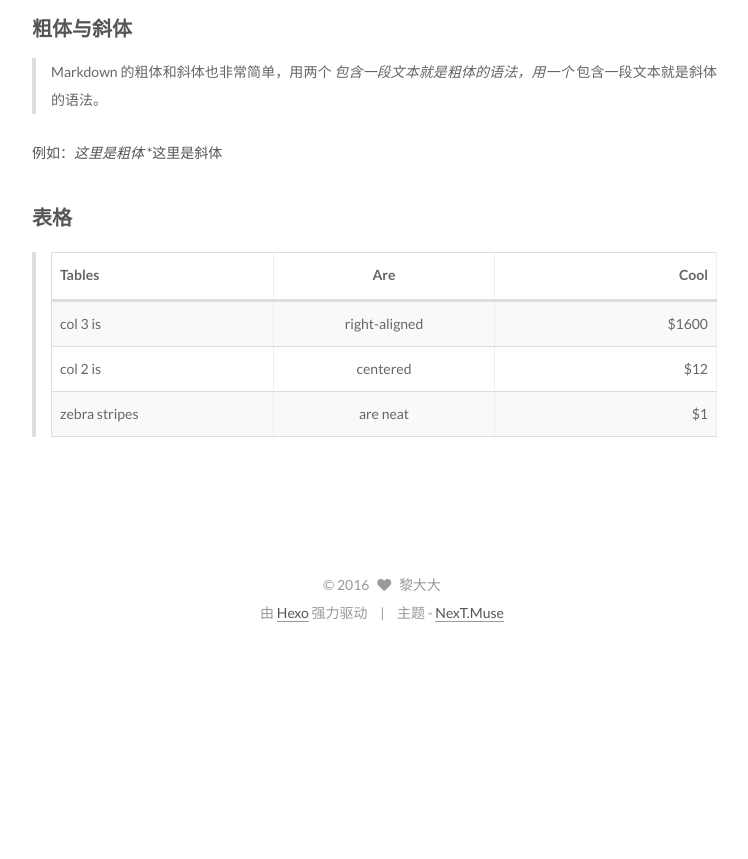
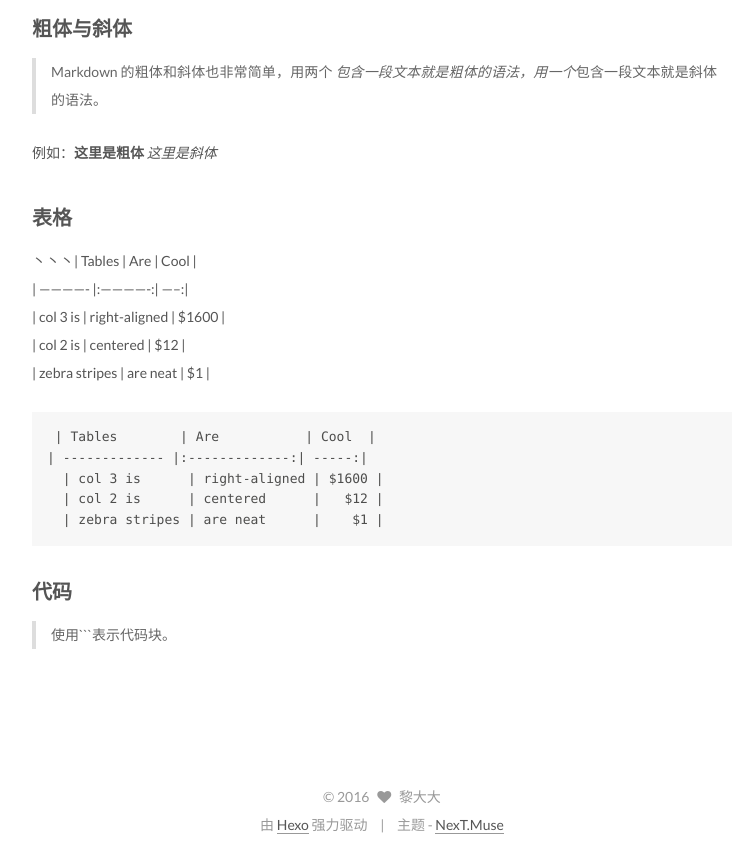
Before and after one commit to jwdarkangel/jwdarkangel.github.io, a plain HTML site: page 2016/06/13/hexo-1/index.html in a window 1280 px wide. Shown: the part 1373-2232 px from the top of the page, without its empty margins (98-846 px from the left). Before the commit the page ends 2020 px from the top, so only its background shows below. Drawn offline with Linux system fonts and the light colour scheme; a script that the page names is missing.

Commit message:
Site updated: 2016-06-22 16:33:31

````diff
--- a/2016/06/13/hexo-1/index.html
+++ b/2016/06/13/hexo-1/index.html
@@ -99,7 +99,7 @@ Markdown是一种极简的『标记语言』，将文本转为HTML，通常为
 markdown简明语法
 Markdown是一种极简的『标记语言』，将文本转为HTML，通常为我大码农所用。其不追求大而全，简洁至上，正所谓不求最贵，只求最好！本文介绍Markdown基本语法，内容很少，一行语法一行示例，学会后可轻松写出高大上的文档，再也不需要各种编辑器去调文章格式。另外，网上有各平台下的Markdown工具可用，也有在线的，我直接使用sublime">
 <meta property="og:image" content="http://ww4.sinaimg.cn/bmiddle/aa397b7fjw1dzplsgpdw5j.jpg">
-<meta property="og:updated_time" content="2016-06-22T08:21:02.917Z">
+<meta property="og:updated_time" content="2016-06-22T08:33:00.257Z">
 <meta name="twitter:card" content="summary">
 <meta name="twitter:title" content="Markdown">
 <meta name="twitter:description" content="MarkDown常用语法简书
@@ -304,36 +304,17 @@ Markdown是一种极简的『标记语言』，将文本转为HTML，通常为
 <p>###三级标题</p>
 <p>以此类推，总共六级标题，建议在井号后加一个空格，这是最标准的 Markdown 语法。</p>
 <h2 id="粗体与斜体"><a href="#粗体与斜体" class="headerlink" title="粗体与斜体"></a>粗体与斜体</h2><blockquote>
-<p>Markdown 的粗体和斜体也非常简单，用两个 <em> 包含一段文本就是粗体的语法，用一个 </em> 包含一段文本就是斜体的语法。</p>
+<p>Markdown 的粗体和斜体也非常简单，用两个 <em> 包含一段文本就是粗体的语法，用一个</em>包含一段文本就是斜体的语法。</p>
 </blockquote>
-<p>例如：<em>这里是粗体</em> *这里是斜体</p>
-<h2 id="表格"><a href="#表格" class="headerlink" title="表格"></a>表格</h2><blockquote>
-<table>
-<thead>
-<tr>
-<th>Tables</th>
-<th style="text-align:center">Are</th>
-<th style="text-align:right">Cool</th>
-</tr>
-</thead>
-<tbody>
-<tr>
-<td>col 3 is</td>
-<td style="text-align:center">right-aligned</td>
-<td style="text-align:right">$1600</td>
-</tr>
-<tr>
-<td>col 2 is</td>
-<td style="text-align:center">centered</td>
-<td style="text-align:right">$12</td>
-</tr>
-<tr>
-<td>zebra stripes</td>
-<td style="text-align:center">are neat</td>
-<td style="text-align:right">$1</td>
-</tr>
-</tbody>
-</table>
+<p>例如：<strong>这里是粗体</strong> <em>这里是斜体</em></p>
+<h2 id="表格"><a href="#表格" class="headerlink" title="表格"></a>表格</h2><p>丶丶丶| Tables        | Are           | Cool  |<br>      | ————- |:————-:| —–:|<br>      | col 3 is      | right-aligned | $1600 |<br>        | col 2 is      | centered      |   $12 |<br>        | zebra stripes | are neat      |    $1 |</p>
+<pre><code> | Tables        | Are           | Cool  |
+| ------------- |:-------------:| -----:|
+  | col 3 is      | right-aligned | $1600 |
+  | col 2 is      | centered      |   $12 |
+  | zebra stripes | are neat      |    $1 |
+</code></pre><h2 id="代码"><a href="#代码" class="headerlink" title="代码"></a>代码</h2><blockquote>
+<p>使用```表示代码块。</p>
 </blockquote>
 
 
@@ -462,7 +443,7 @@ Markdown是一种极简的『标记语言』，将文本转为HTML，通常为
 
 
 
-              <div class="post-toc-content"><ol class="nav"><li class="nav-item nav-level-2"><a class="nav-link" href="#MarkDown常用语法"><span class="nav-number">1.</span> <span class="nav-text">MarkDown常用语法</span></a><ol class="nav-child"><li class="nav-item nav-level-3"><a class="nav-link" href="#markdown简明语法"><span class="nav-number">1.1.</span> <span class="nav-text">markdown简明语法</span></a></li></ol></li><li class="nav-item nav-level-2"><a class="nav-link" href="#粗体与斜体"><span class="nav-number">2.</span> <span class="nav-text">粗体与斜体</span></a></li><li class="nav-item nav-level-2"><a class="nav-link" href="#表格"><span class="nav-number">3.</span> <span class="nav-text">表格</span></a></li></ol></div>
+              <div class="post-toc-content"><ol class="nav"><li class="nav-item nav-level-2"><a class="nav-link" href="#MarkDown常用语法"><span class="nav-number">1.</span> <span class="nav-text">MarkDown常用语法</span></a><ol class="nav-child"><li class="nav-item nav-level-3"><a class="nav-link" href="#markdown简明语法"><span class="nav-number">1.1.</span> <span class="nav-text">markdown简明语法</span></a></li></ol></li><li class="nav-item nav-level-2"><a class="nav-link" href="#粗体与斜体"><span class="nav-number">2.</span> <span class="nav-text">粗体与斜体</span></a></li><li class="nav-item nav-level-2"><a class="nav-link" href="#表格"><span class="nav-number">3.</span> <span class="nav-text">表格</span></a></li><li class="nav-item nav-level-2"><a class="nav-link" href="#代码"><span class="nav-number">4.</span> <span class="nav-text">代码</span></a></li></ol></div>
 
           </div>
         </section>
````
Also changed, not shown: index.html (+10 -29 lines), css/main.css.
